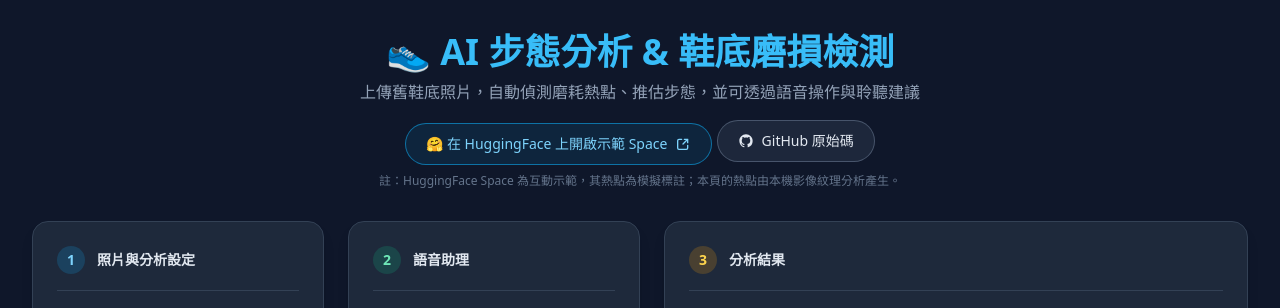
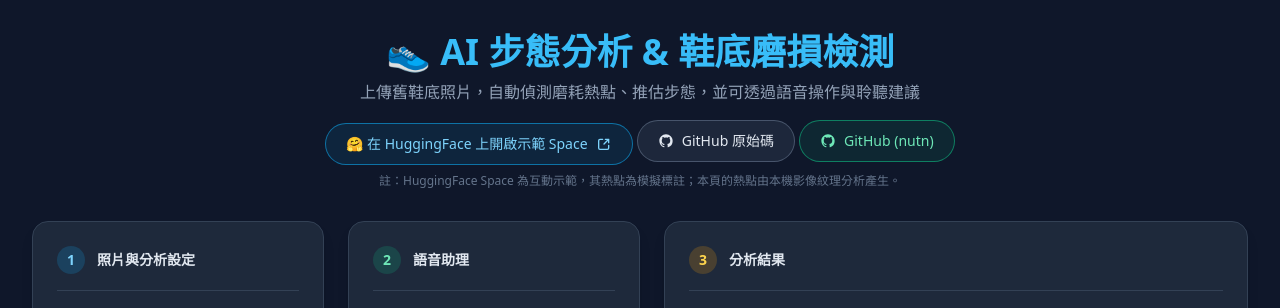
Before and after one commit to suntoryan311-svg/foothealth, a plain HTML site: page index.html in a window 1280 px wide. Shown: the top 308 px of the page. Drawn offline with nearby package versions, Linux system fonts and the light colour scheme.

Commit message:
Add nutn GitHub link alongside Hugging Face and foothealth links

```diff
--- a/index.html
+++ b/index.html
@@ -71,6 +71,13 @@
           <path fill-rule="evenodd" d="M12 2C6.477 2 2 6.484 2 12.017c0 4.425 2.865 8.18 6.839 9.504.5.092.682-.217.682-.483 0-.237-.008-.868-.013-1.703-2.782.605-3.369-1.343-3.369-1.343-.454-1.158-1.11-1.466-1.11-1.466-.908-.62.069-.608.069-.608 1.003.07 1.531 1.032 1.531 1.032.892 1.53 2.341 1.088 2.91.832.092-.647.35-1.088.636-1.338-2.22-.253-4.555-1.113-4.555-4.951 0-1.093.39-1.988 1.029-2.688-.103-.253-.446-1.272.098-2.65 0 0 .84-.27 2.75 1.026A9.564 9.564 0 0 1 12 6.844c.85.004 1.705.115 2.504.337 1.909-1.296 2.747-1.027 2.747-1.027.546 1.379.202 2.398.1 2.651.64.7 1.028 1.595 1.028 2.688 0 3.848-2.339 4.695-4.566 4.943.359.309.678.92.678 1.855 0 1.338-.012 2.419-.012 2.747 0 .268.18.58.688.482A10.019 10.019 0 0 0 22 12.017C22 6.484 17.522 2 12 2Z" clip-rule="evenodd" />
         </svg>
         GitHub 原始碼
+      </a>
+      <a href="https://github.com/suntoryan311-svg/nutn" target="_blank" rel="noopener noreferrer"
+         class="inline-flex items-center gap-2 mt-4 px-5 py-2.5 rounded-full border border-emerald-500/60 bg-emerald-500/10 text-emerald-300 text-sm font-medium hover:bg-emerald-500/20 hover:text-emerald-200 transition">
+        <svg class="w-4 h-4" fill="currentColor" viewBox="0 0 24 24" aria-hidden="true">
+          <path fill-rule="evenodd" d="M12 2C6.477 2 2 6.484 2 12.017c0 4.425 2.865 8.18 6.839 9.504.5.092.682-.217.682-.483 0-.237-.008-.868-.013-1.703-2.782.605-3.369-1.343-3.369-1.343-.454-1.158-1.11-1.466-1.11-1.466-.908-.62.069-.608.069-.608 1.003.07 1.531 1.032 1.531 1.032.892 1.53 2.341 1.088 2.91.832.092-.647.35-1.088.636-1.338-2.22-.253-4.555-1.113-4.555-4.951 0-1.093.39-1.988 1.029-2.688-.103-.253-.446-1.272.098-2.65 0 0 .84-.27 2.75 1.026A9.564 9.564 0 0 1 12 6.844c.85.004 1.705.115 2.504.337 1.909-1.296 2.747-1.027 2.747-1.027.546 1.379.202 2.398.1 2.651.64.7 1.028 1.595 1.028 2.688 0 3.848-2.339 4.695-4.566 4.943.359.309.678.92.678 1.855 0 1.338-.012 2.419-.012 2.747 0 .268.18.58.688.482A10.019 10.019 0 0 0 22 12.017C22 6.484 17.522 2 12 2Z" clip-rule="evenodd" />
+        </svg>
+        GitHub (nutn)
       </a>
       <p class="text-xs text-slate-500 mt-2">註：HuggingFace Space 為互動示範，其熱點為模擬標註；本頁的熱點由本機影像紋理分析產生。</p>
     </header>
```
